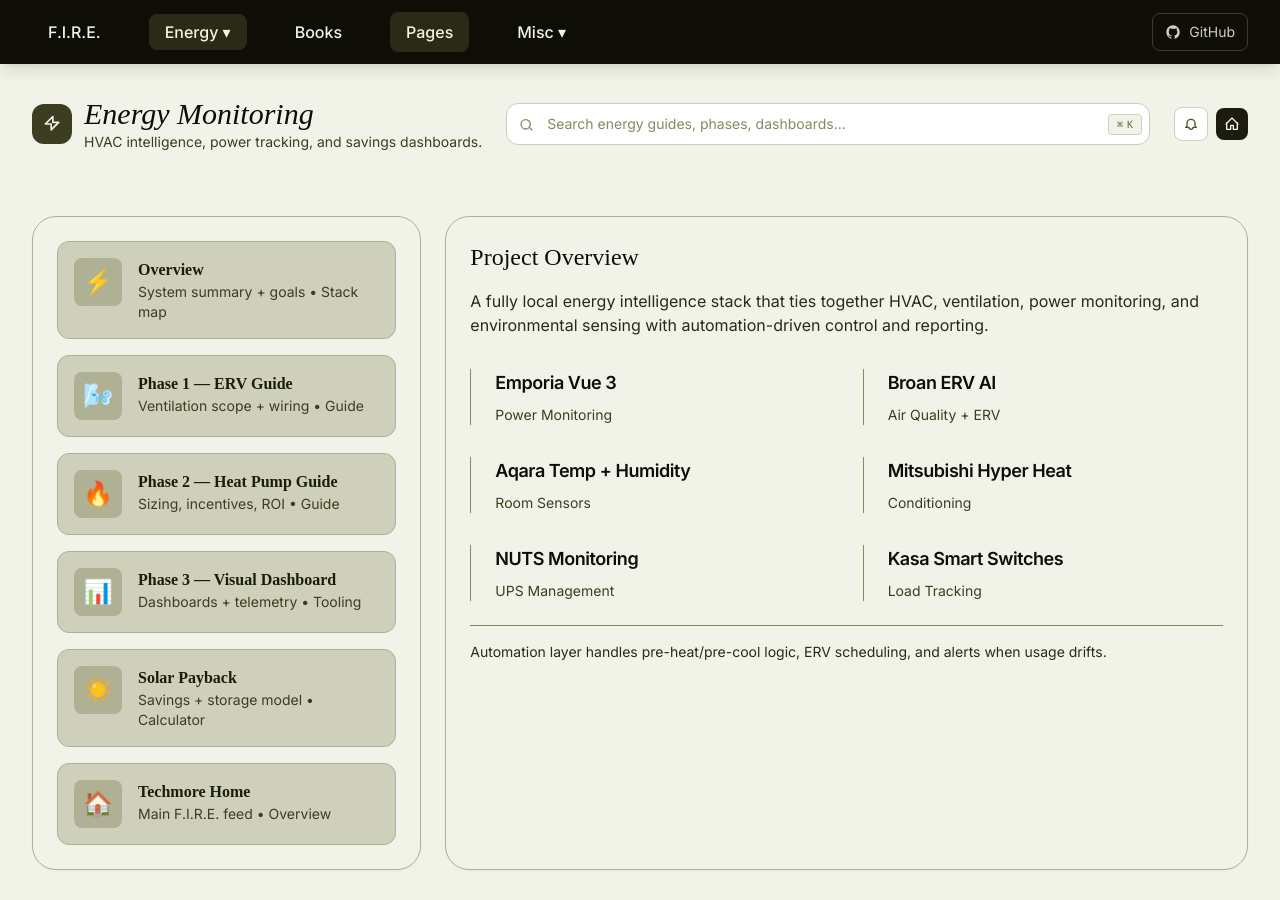
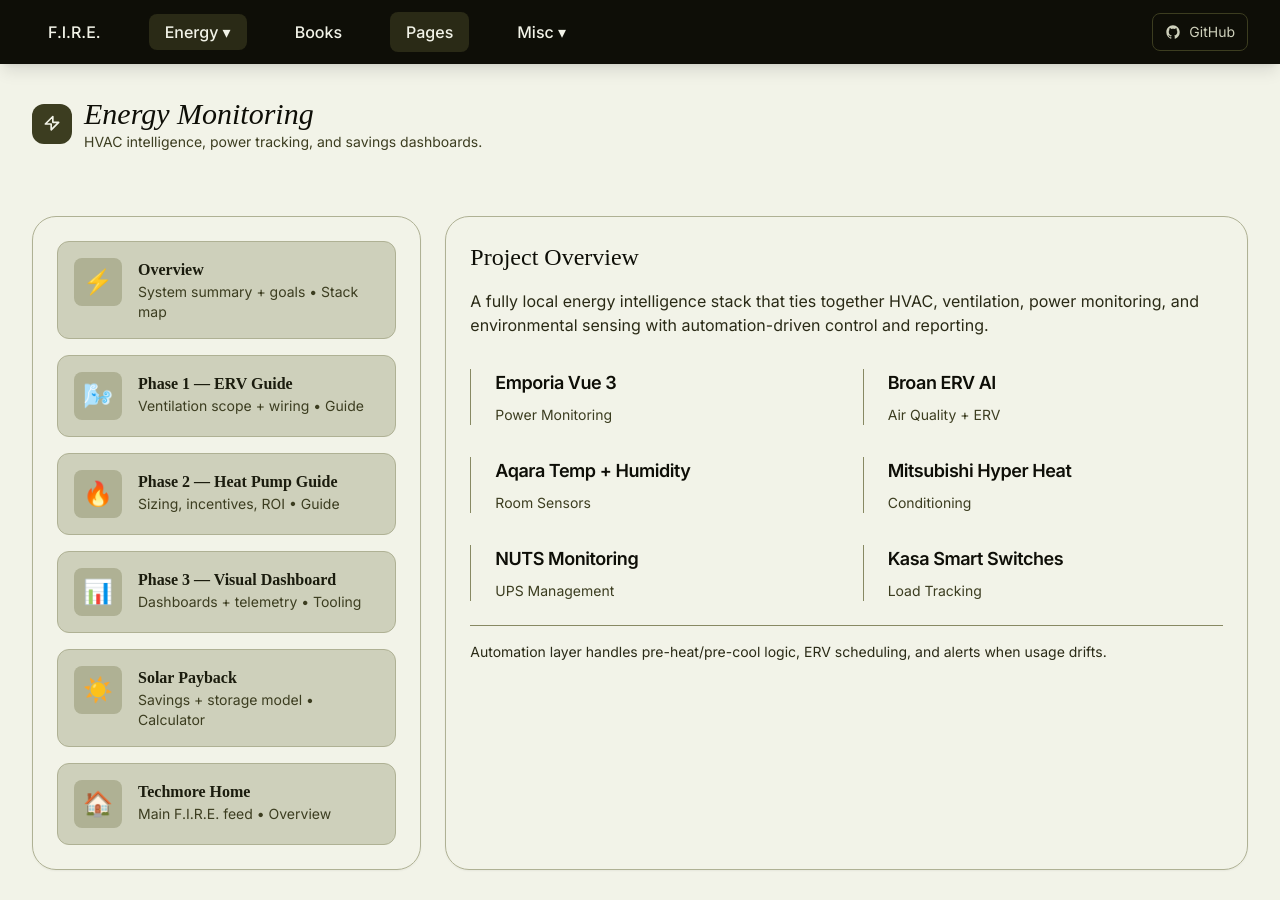
Before and after one commit to techmore/techmore.github.io, a Jekyll site: the page built from pages/energy-monitoring.html, in a window 1280 px wide and 900 px high. Built offline with Jekyll 4.4.1, drawn with Linux system fonts in a browser that asks for light colours; nearby versions of some CDN libraries; some web fonts are replaced.

Commit message:
Remove energy header actions

```diff
--- a/pages/energy-monitoring.html
+++ b/pages/energy-monitoring.html
@@ -20,39 +20,6 @@ title: Energy Monitoring - Techmore
                     </div>
                 </div>
 
-                <div class="flex-1">
-                    <div class="relative">
-                        <div class="absolute inset-y-0 left-3 flex items-center pointer-events-none text-olive-400">
-                            <svg class="w-4 h-4" fill="none" stroke="currentColor" viewBox="0 0 24 24">
-                                <path stroke-linecap="round" stroke-linejoin="round" stroke-width="2" d="M21 21l-4.3-4.3m1.8-4.2a7 7 0 11-14 0 7 7 0 0114 0z" />
-                            </svg>
-                        </div>
-                        <input
-                            type="text"
-                            id="global-search"
-                            placeholder="Search energy guides, phases, dashboards..."
-                            class="w-full pl-10 pr-16 py-2.5 bg-white border border-olive-200 rounded-xl text-sm text-olive-900 placeholder-olive-400 focus:outline-none focus:border-olive-400 focus:ring-2 focus:ring-olive-100 transition-colors"
-                        >
-                        <div class="absolute inset-y-0 right-2 flex items-center">
-                            <kbd class="hidden md:inline-flex items-center gap-1 px-2 py-0.5 bg-olive-50 border border-olive-200 rounded text-[10px] text-olive-500 font-mono">
-                                <span>⌘</span><span>K</span>
-                            </kbd>
-                        </div>
-                    </div>
-                </div>
-
-                <div class="flex items-center gap-2">
-                    <button class="p-2 bg-white border border-olive-200 rounded-lg text-olive-600 hover:bg-olive-100 transition-colors" aria-label="Notifications">
-                        <svg class="w-4 h-4" fill="none" stroke="currentColor" viewBox="0 0 24 24">
-                            <path stroke-linecap="round" stroke-linejoin="round" stroke-width="2" d="M15 17h5l-1.4-1.4A2 2 0 0118 14.2V11a6 6 0 10-12 0v3.2a2 2 0 01-.6 1.4L4 17h5m6 0a3 3 0 01-6 0" />
-                        </svg>
-                    </button>
-                    <a href="/" class="p-2 bg-olive-900 rounded-lg text-olive-50 hover:bg-olive-800 transition-colors" aria-label="Home">
-                        <svg class="w-4 h-4" fill="none" stroke="currentColor" viewBox="0 0 24 24">
-                            <path stroke-linecap="round" stroke-linejoin="round" stroke-width="2" d="M3 12l9-9 9 9M4 10v10h6v-6h4v6h6V10" />
-                        </svg>
-                    </a>
-                </div>
             </div>
 
         </div>
```
